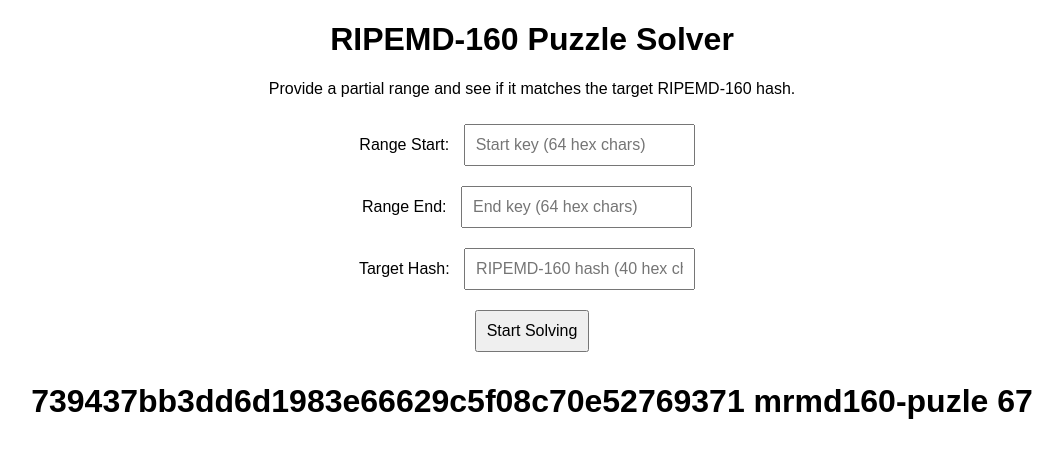
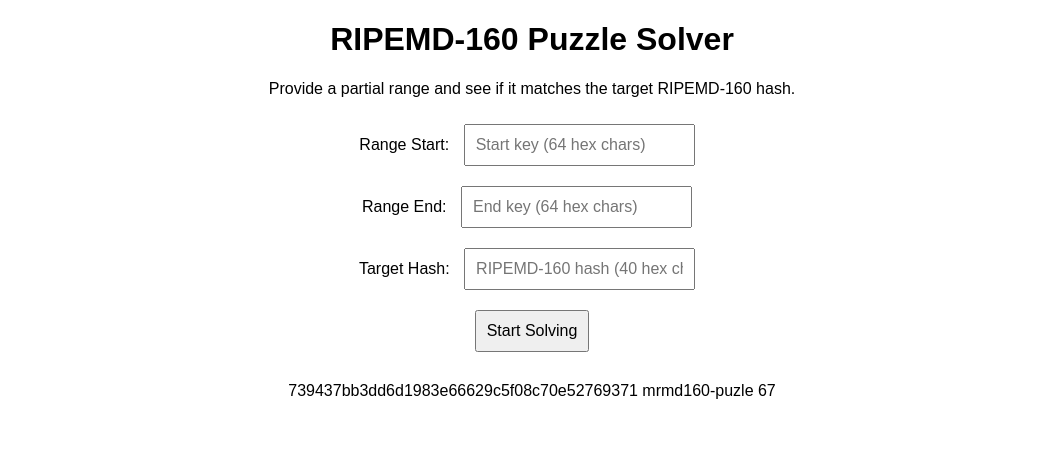
Before and after one commit to gilte/puzzle, a plain HTML site: page index.html in a window 1280 px wide. Shown: the whole page, without its empty margins (108-1171 px from the left). Drawn offline with Linux system fonts and the light colour scheme.

Commit message:
update.html

```diff
--- a/index.html
+++ b/index.html
@@ -107,6 +107,6 @@
         document.getElementById("startButton").addEventListener("click", startSolving);
     </script>
 
-     <h1>739437bb3dd6d1983e66629c5f08c70e52769371  mrmd160-puzle 67</h1>
+     <p>739437bb3dd6d1983e66629c5f08c70e52769371  mrmd160-puzle 67</p>
 </body>
 </html>
```
